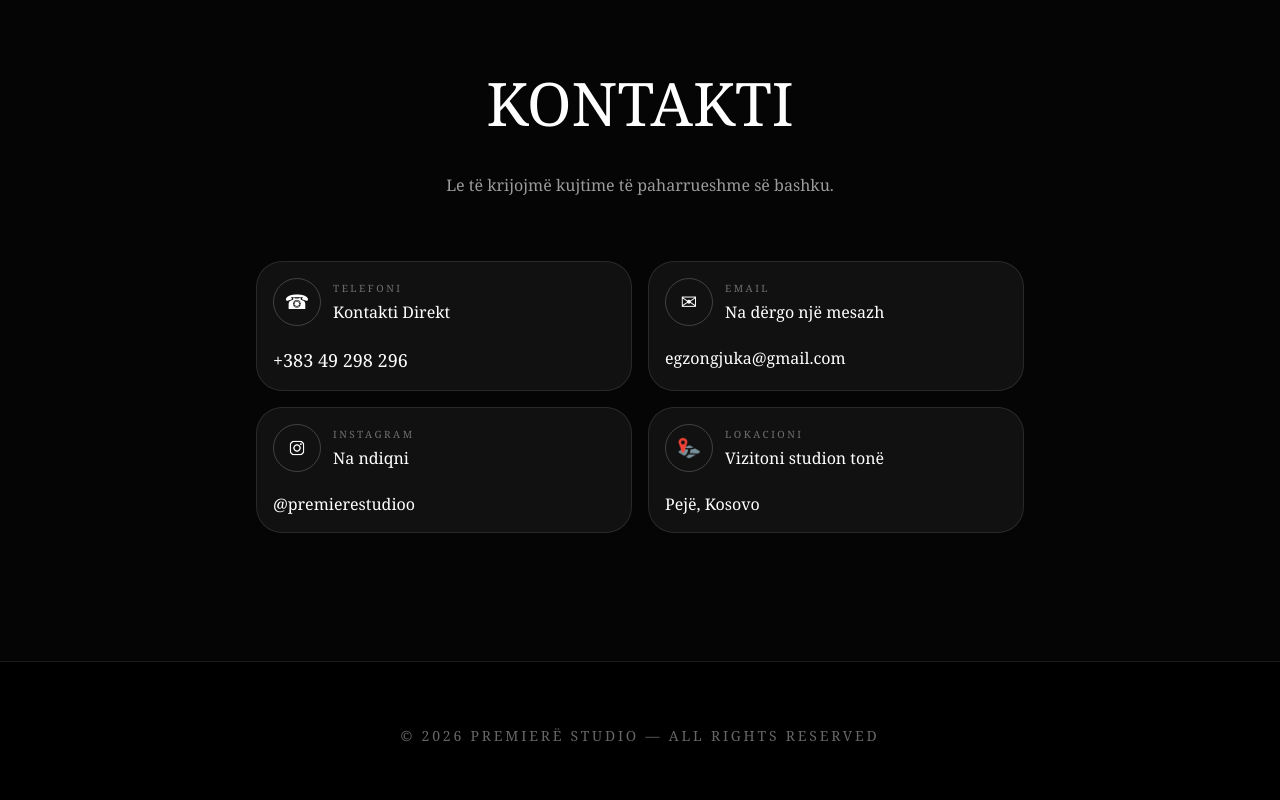
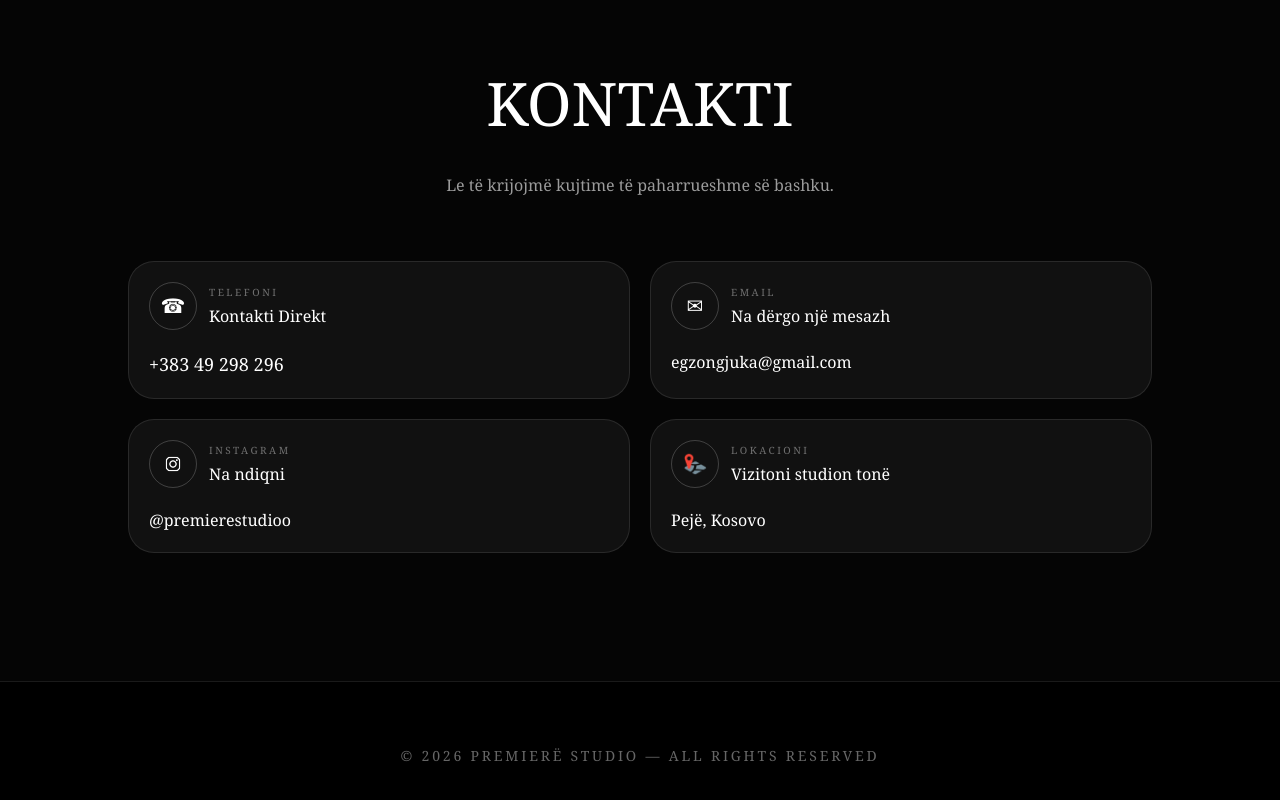
Before and after one commit to babaluka/premiere-studio, a Next.js app: page / in a window 1280 px wide. Shown: the part 1656-2456 px from the top of the page. Built offline with nearby package versions, Linux system fonts and the light colour scheme.

Commit message:
final premium spacing layout

```diff
--- a/app/page.js
+++ b/app/page.js
@@ -1,4 +1,3 @@
-
 "use client";
 
 import { motion } from "framer-motion";
@@ -156,7 +155,6 @@ export default function PremiereStudioHomepage() {
         {/* CONTENT */}
         <div className="relative z-10 text-center px-5 md:px-6 max-w-5xl">
 
-          {/* WELCOME */}
           <motion.p
             {...fadeZoom}
             className="uppercase tracking-[0.35em] text-[10px] md:text-sm text-white/60 mb-5"
@@ -164,7 +162,6 @@ export default function PremiereStudioHomepage() {
             {language === "al" ? "Mirë se vini në" : "Welcome To"}
           </motion.p>
 
-          {/* LOGO */}
           <motion.img
             src="/logo/logo.png"
             alt="PREMIERË STUDIO"
@@ -188,7 +185,6 @@ export default function PremiereStudioHomepage() {
             className="mx-auto w-[220px] sm:w-[280px] md:w-[380px] h-auto"
           />
 
-          {/* TAGLINE */}
           <motion.p
             {...fadeZoom}
             className="mt-8 md:mt-10 text-xs md:text-base tracking-[0.18em] md:tracking-[0.25em] uppercase text-white/70 leading-6"
@@ -198,7 +194,6 @@ export default function PremiereStudioHomepage() {
               : "We don’t just film moments — we tell your story"}
           </motion.p>
 
-          {/* BUTTONS */}
           <motion.div
             {...fadeZoom}
             className="mt-10 md:mt-12 flex flex-col sm:flex-row items-center justify-center gap-4 md:gap-6"
@@ -236,7 +231,6 @@ export default function PremiereStudioHomepage() {
       {/* ABOUT */}
       <section className="grid md:grid-cols-2 bg-[#050505]">
 
-        {/* IMAGE */}
         <motion.div
           {...fadeZoom}
           className="relative h-[420px] md:min-h-[800px] overflow-hidden md:rounded-l-[40px] order-1 md:order-2"
@@ -252,7 +246,6 @@ export default function PremiereStudioHomepage() {
 
         </motion.div>
 
-        {/* TEXT */}
         <div className="flex items-center px-6 md:px-20 py-16 md:py-20 order-2 md:order-1">
 
           <div className="max-w-xl">
@@ -312,7 +305,7 @@ export default function PremiereStudioHomepage() {
               : "Let’s create timeless memories together."}
           </p>
 
-          <div className="grid grid-cols-1 md:grid-cols-2 gap-3 md:gap-4 text-left max-w-3xl mx-auto">
+          <div className="grid grid-cols-1 md:grid-cols-2 gap-4 md:gap-5 text-left max-w-5xl mx-auto">
 
             {/* PHONE */}
             <motion.div
@@ -321,7 +314,7 @@ export default function PremiereStudioHomepage() {
                 y: -6,
                 scale: 1.01,
               }}
-              className="border border-white/10 rounded-[22px] md:rounded-[26px] p-3 md:p-4 bg-white/5 backdrop-blur-md hover:bg-white/10 transition duration-500"
+              className="border border-white/10 rounded-[22px] md:rounded-[26px] p-4 md:p-5 bg-white/5 backdrop-blur-md hover:bg-white/10 transition duration-500"
             >
 
               <div className="flex items-center gap-2 md:gap-3 mb-4 md:mb-5">
@@ -360,7 +353,7 @@ export default function PremiereStudioHomepage() {
                 y: -6,
                 scale: 1.01,
               }}
-              className="border border-white/10 rounded-[22px] md:rounded-[26px] p-3 md:p-4 bg-white/5 backdrop-blur-md hover:bg-white/10 transition duration-500"
+              className="border border-white/10 rounded-[22px] md:rounded-[26px] p-4 md:p-5 bg-white/5 backdrop-blur-md hover:bg-white/10 transition duration-500"
             >
 
               <div className="flex items-center gap-2 md:gap-3 mb-4 md:mb-5">
@@ -399,7 +392,7 @@ export default function PremiereStudioHomepage() {
                 y: -6,
                 scale: 1.01,
               }}
-              className="border border-white/10 rounded-[22px] md:rounded-[26px] p-3 md:p-4 bg-white/5 backdrop-blur-md hover:bg-white/10 transition duration-500"
+              className="border border-white/10 rounded-[22px] md:rounded-[26px] p-4 md:p-5 bg-white/5 backdrop-blur-md hover:bg-white/10 transition duration-500"
             >
 
               <div className="flex items-center gap-2 md:gap-3 mb-4 md:mb-5">
@@ -443,7 +436,7 @@ export default function PremiereStudioHomepage() {
                 y: -6,
                 scale: 1.01,
               }}
-              className="border border-white/10 rounded-[22px] md:rounded-[26px] p-3 md:p-4 bg-white/5 backdrop-blur-md hover:bg-white/10 transition duration-500"
+              className="border border-white/10 rounded-[22px] md:rounded-[26px] p-4 md:p-5 bg-white/5 backdrop-blur-md hover:bg-white/10 transition duration-500"
             >
 
               <div className="flex items-center gap-2 md:gap-3 mb-4 md:mb-5">
```
